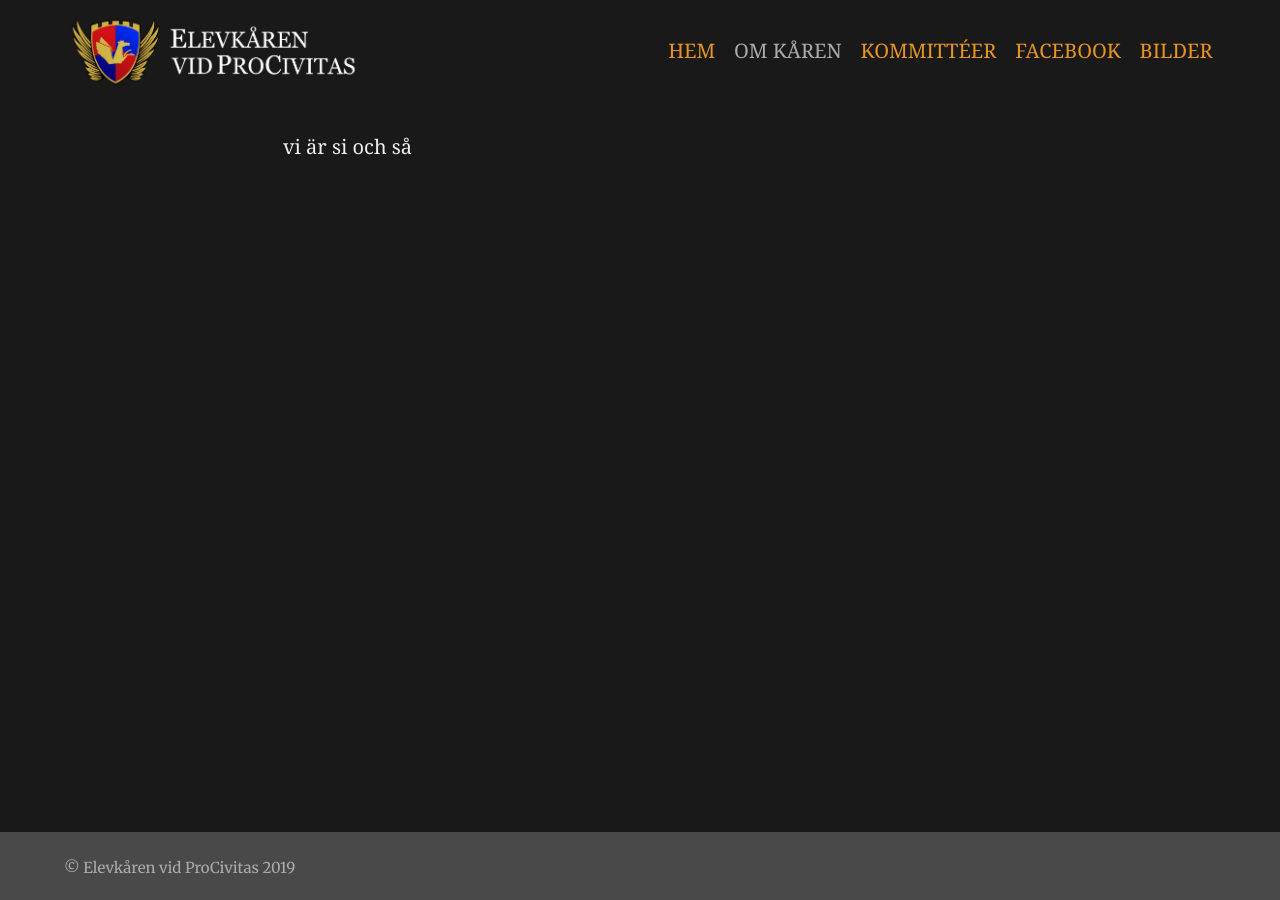
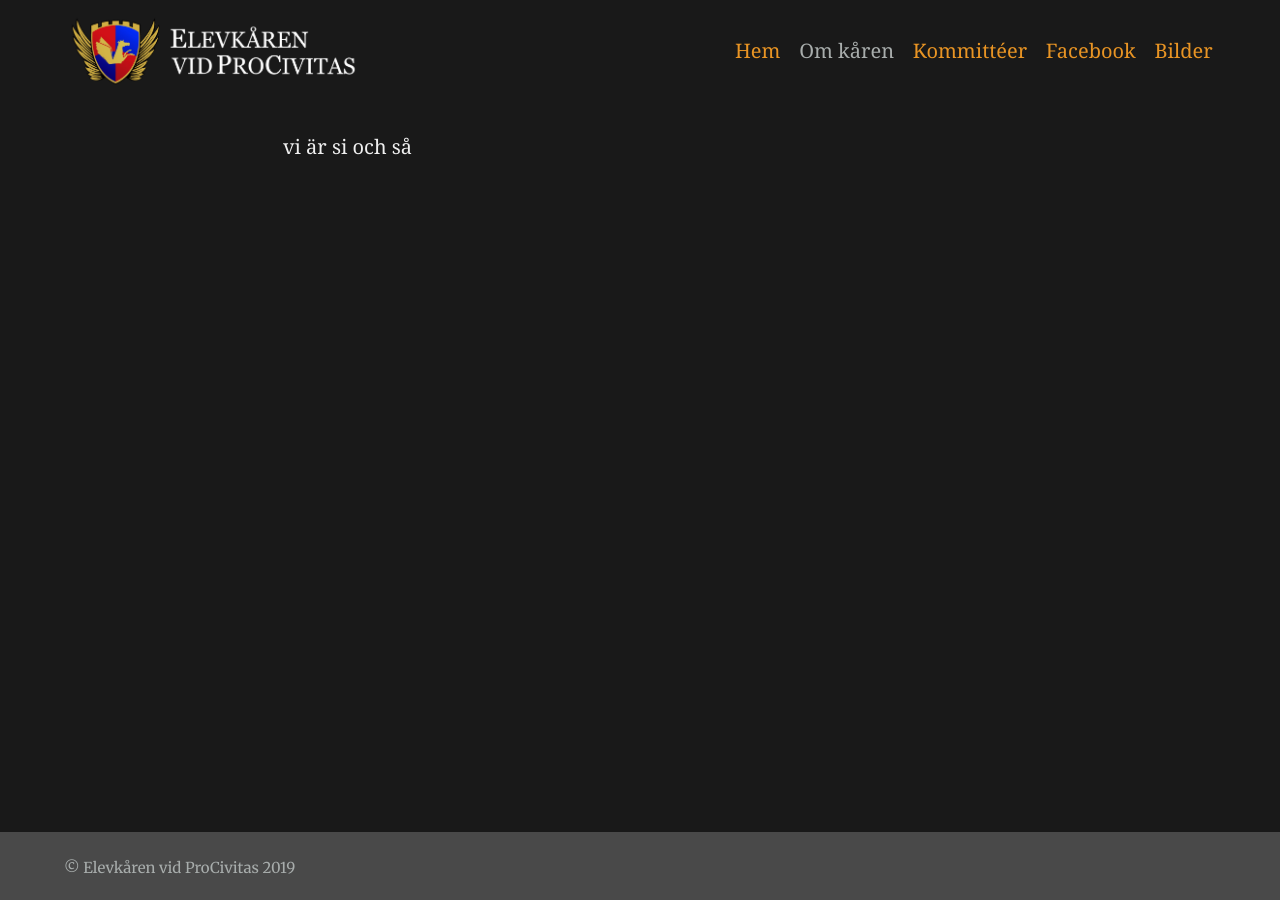
Before and after one commit to ekvp/ekvp.github.io, a Jekyll site: the page built from omkaren.md, in a window 1280 px wide. Built offline with Jekyll 4.4.1, drawn with Linux system fonts in a browser that asks for light colours; our own code applies the rules of GitHub Pages for plain Markdown files.

```diff
--- a/_config.yml
+++ b/_config.yml
@@ -85,11 +85,10 @@ encoding: utf-8 # Make sure the encoding is right
 lang: en-GB # Set the site language
 title: "Elevkåren vid ProCivitas" # Site name or title, also used in jekyll-seo-tag
 logo: "/assets/logos/logo.png" # Site logo, also used in jekyll-seo-tag
-description: "Alembic is a starting point for Jekyll projects. Rather than starting from scratch, this boilerplate is designed to get the ball rolling immediately" # Site description and default description, also used in jekyll-seo-tag
-url: "https://alembic.darn.es" # Site url, also used in jekyll-seo-tag
+description: "Elevkåren vid ProCivitas är skolans oberoende elevintresseorganisation." # Site description and default description, also used in jekyll-seo-tag
+url: "https://www.ekvp.se" # Site url, also used in jekyll-seo-tag
 baseurl: ""
-repo: "https://github.com/daviddarnes/alembic"
-email: "me@daviddarnes.com"
+email: "chce.pch@procivitas.se"
 # disqus: "alembic-1" # Blog post comments, uncomment the option and set the site ID from your Disqus account
 # google_analytics: ''
 # service_worker: false # Will turn off the service worker if set to false
@@ -108,11 +107,11 @@ favicons: # Favicons are also used in the manifest file. Syntax is 'size: path'
 
 # 9. Site navigation
 navigation_header:
-  HEM: /
-  OM KÅREN: /omkaren/
-  KOMMITTÉER: /kommitteer/
-  FACEBOOK: https://www.facebook.com/elevkaren/
-  BILDER: https://www.facebook.com/pg/elevkaren/photos/
+  Hem: /
+  Om kåren: /omkaren/
+  Kommittéer: /kommitteer/
+  Facebook: https://www.facebook.com/elevkaren/
+  Bilder: https://www.facebook.com/pg/elevkaren/photos/
 
 
 social_links: # Appears in sidebar. Set the urls then uncomment and comment out as desired
```
